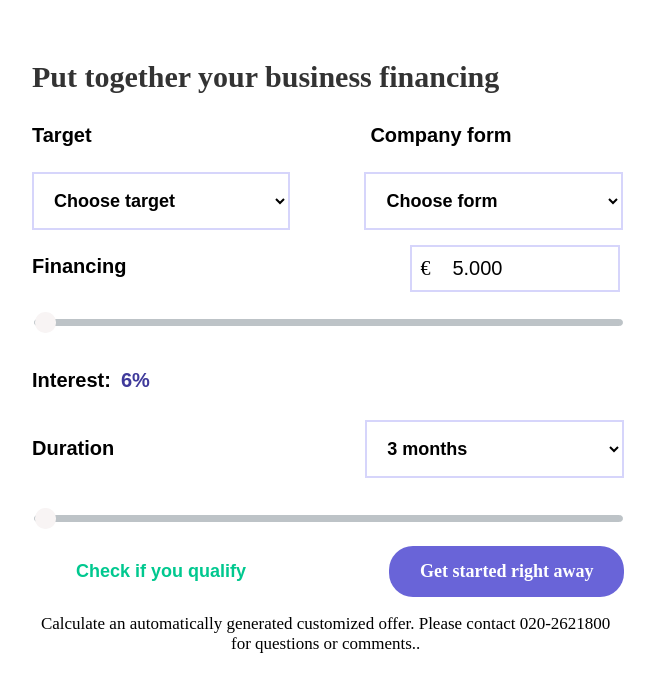
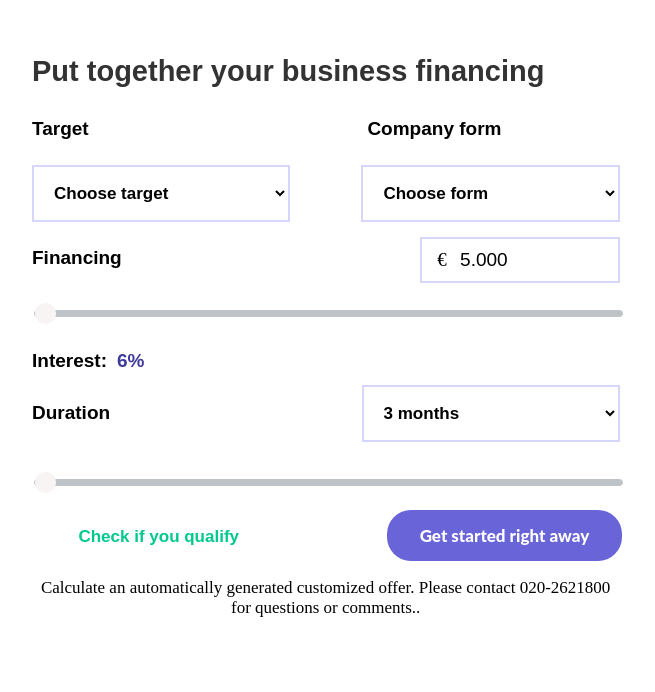
Before and after one commit to karamad10/New10_TT, a React (Create React App) app: page / in a window 1280 px wide. Shown: the top 692 px of the page, without its empty margins (4-659 px from the left). Built offline with nearby package versions, Linux system fonts and the light colour scheme.

Commit message:
style fixes

```diff
--- a/src/App.js
+++ b/src/App.js
@@ -42,11 +42,11 @@ class App extends Component {
     } else if (name === "selectedDuration") {
       selectedDurationValue = parseInt(value, 10);
 
-      const closestMonth = monthArray.reduce((prev, curr) => {
-        return Math.abs(curr - selectedDurationValue) <
-          Math.abs(prev - selectedDurationValue)
-          ? curr
-          : prev;
+      const closestMonth = monthArray.reduce((prevNum, currNum) => {
+        return Math.abs(currNum - selectedDurationValue) <
+          Math.abs(prevNum - selectedDurationValue)
+          ? currNum
+          : prevNum;
       });
 
       this.setState({
@@ -72,6 +72,7 @@ class App extends Component {
       interest
     } = this.state;
     return (
+      <div className="container">
         <div className="App">
           <h3 className="header">Put together your business financing</h3>
           <div>
@@ -189,6 +190,7 @@ class App extends Component {
             </p>
           </div>
         </div>
+      </div>
     );
   }
 }
--- a/src/app.css
+++ b/src/app.css
@@ -1,11 +1,11 @@
 body {
-  margin: 45px 1em;
+  margin: 40px 1em;
   box-sizing: border-box;
   display: flex;
 }
 
 .header {
-  font: normal 800 30px Gilroy;
+  font: normal 800 29px Arial;
   color: #333;
   padding: 15px;
   margin: 0 5px;
@@ -14,7 +14,7 @@ body {
 .mini-title {
   flex-basis: 33%;
   padding: 10px;
-  font: normal 600 20px arial;
+  font: normal 600 19px arial;
   margin-left: 10px;
 }
 
@@ -25,7 +25,7 @@ body {
 .select-value {
   flex-basis: 33%;
   padding: 16px;
-  font: normal 600 18px arial;
+  font: normal 600 17px arial;
   cursor: pointer;
   background-color: white;
   margin: 10px 20px;
@@ -67,8 +67,8 @@ input:focus {
 #amount-input {
   padding: 10px;
   padding-left: 2em;
-  font-size: 20px;
-  margin-left: 5.5em;
+  font-size: 19px;
+  margin-left: 6.3em;
   width: 7.8em;
 }
 .input-euro {
@@ -82,12 +82,12 @@ input:focus {
 
 .input-euro:before {
   position: absolute;
-  font-size: 20px;
+  font-size: 19px;
   top: 12px;
   content: "€";
 }
 .input-euro.left:before {
-  left: 6em;
+  left: 7.2em;
 }
 
 input[type="number"]::-webkit-inner-spin-button,
@@ -104,7 +104,7 @@ input[type="number"]::-webkit-outer-spin-button {
 
 a {
   color: rgb(0, 200, 143);
-  font: normal bold 18px arial;
+  font: normal bold 17px arial;
   text-decoration: none;
   cursor: pointer;
   margin-right: 15px;
@@ -136,25 +136,25 @@ a:hover {
 }
 
 #button-text {
-  font: normal 800 18px gilroy;
+  font: normal 800 17px lato;
   color: white;
 }
 
 .interest-container {
   display: flex;
   justify-content: flex-start;
-  margin: 20px 10px;
+  margin: 0 10px;
 }
 
 #interest-title {
   flex-basis: 4%;
   padding: 10px;
-  font: normal 600 20px/100% arial;
+  font: normal 600 19px/100% arial;
 }
 
 #interest {
   align-self: center;
-  font: normal 600 20px/100% arial;
+  font: normal 600 19px/100% arial;
   color: rgb(63, 58, 155);
 }
 
```
Also changed, not shown: 1 other file (tests, documents, lock files or other folders). Lines whose indentation alone changed are shown as unchanged.
